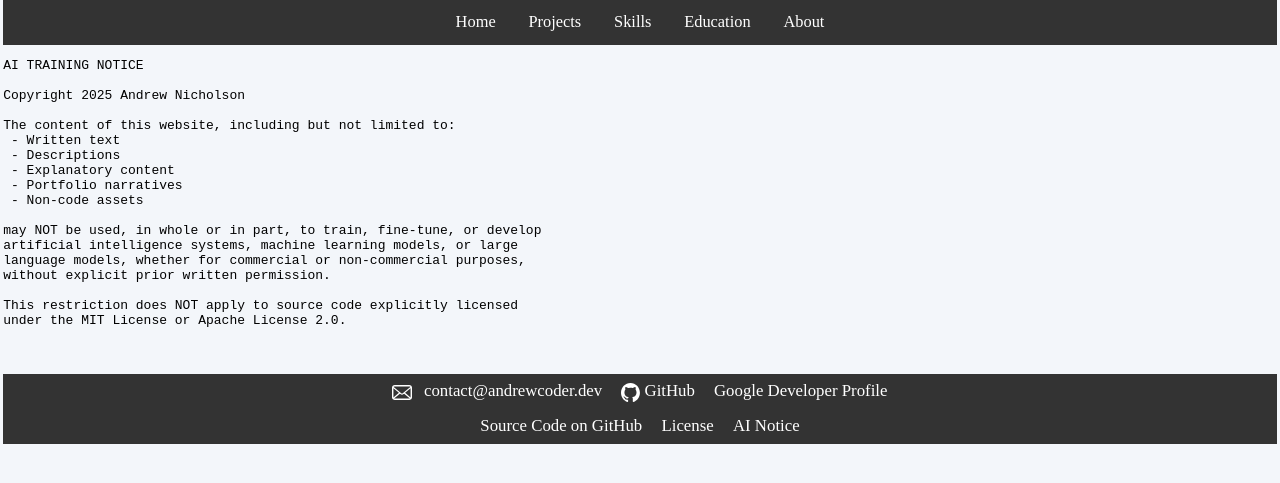
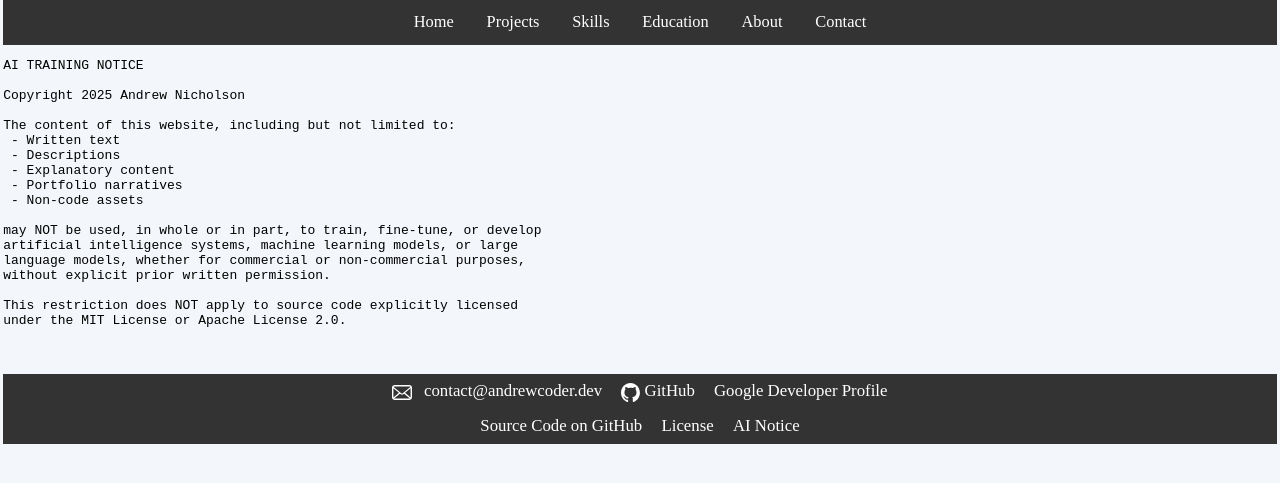
Before and after one commit to Andrew-Dev-Coder/Portfolio, a Jekyll site: the page built from Pages/Licenses/AI-Training-Notice.html, in a window 1280 px wide. Shown: the top 483 px of the page. Built offline with Jekyll 4.4.1, drawn with Linux system fonts in a browser that asks for light colours.

Commit message:
Update navbar.html
Added the contact button to all pages

```diff
--- a/_includes/navbar.html
+++ b/_includes/navbar.html
@@ -5,6 +5,6 @@
         <li> <a {% if page.url == "/skills/" %} aria-current="page" {% endif %} class="navLinks" href="/skills/">Skills</a> </li>
         <li> <a {% if page.url == "/education/" %} aria-current="page" {% endif %} class="navLinks" href="/education/">Education</a> </li>
         <li> <a {% if page.url == "/about/" %} aria-current="page" {% endif %} class="navLinks" href="/about/">About</a> </li>
-        {% if page.url == "/skills/" or page.url == "/education/" or page.url == "about/" or page.url == "/" or page.url == "/index.html" %}<li> <a class="navLinks" href="#contactInfo">Contact</a> </li>{% endif %}
+        <li> <a class="navLinks" href="#contactInfo">Contact</a> </li>
     </ul>
 </nav>
```
